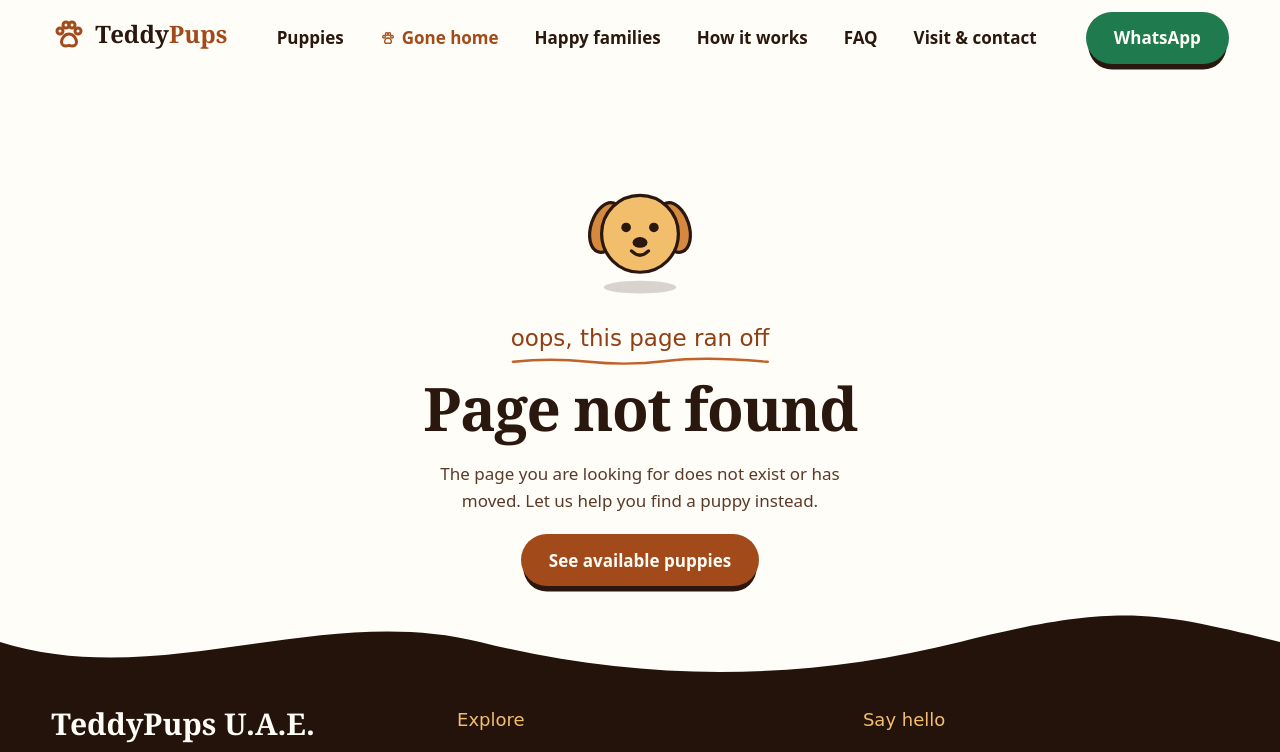
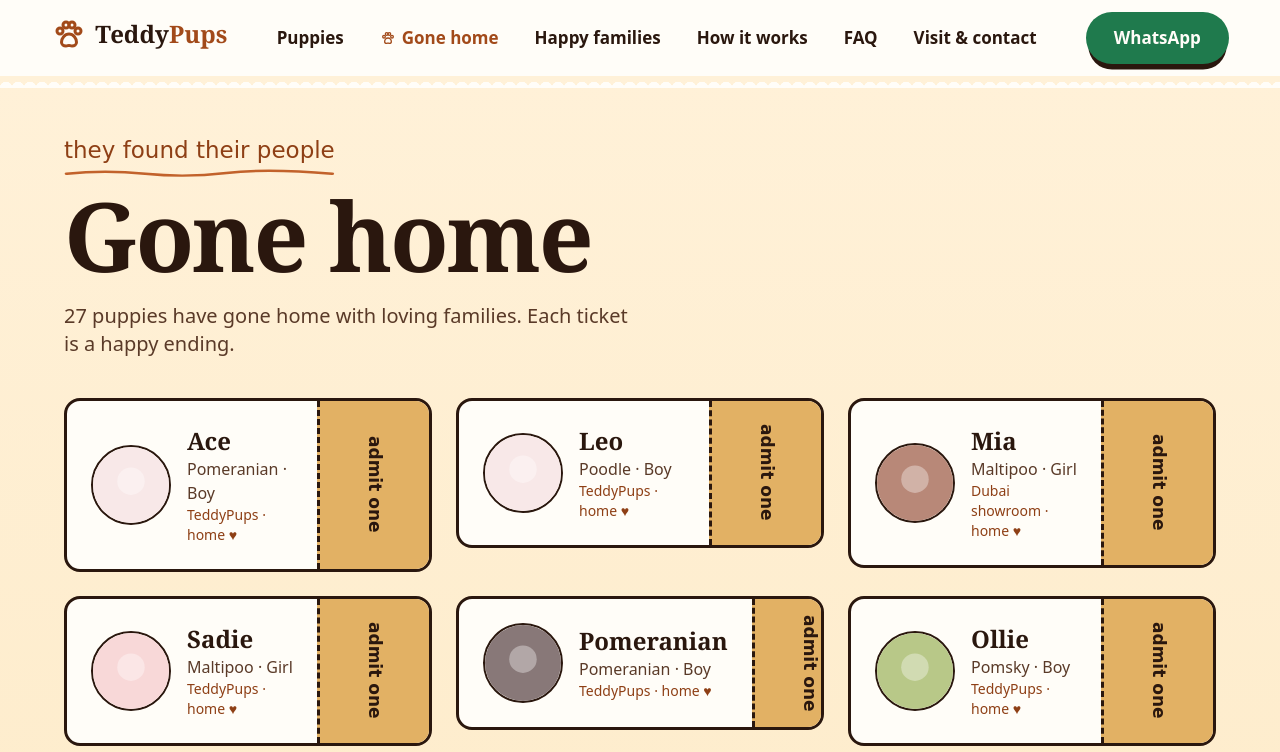
Before and after one commit to HackyCoder0951/puppies-at-home, a Next.js app in the folder app/: page /gone-home in a window 1280 px wide. Before the commit this address had no page. Shown: the top 752 px of the page. Built offline with nearby package versions, Linux system fonts and the light colour scheme; no server answers; a web font is replaced by a local one.

Commit message:
feat(catalog): add gone-home ticket page

```diff
--- /dev/null
+++ b/app/src/app/(site)/gone-home/page.tsx
@@ -0,0 +1,11 @@
+import type { Metadata } from 'next';
+import { GoneHomeView } from '@modules/catalog';
+import { getContainer } from '@composition';
+
+export const metadata: Metadata = { title: 'Gone home', description: 'Puppies that have found their forever families.' };
+
+export default async function GoneHomePage() {
+  const { catalog, content } = getContainer();
+  const [puppies, settings] = await Promise.all([catalog.listGoneHome(), content.getSettings()]);
+  return <GoneHomeView puppies={puppies} whatsappUrl={settings.whatsappHref} />;
+}
--- a/app/src/modules/catalog/index.ts
+++ b/app/src/modules/catalog/index.ts
@@ -6,4 +6,4 @@ export { moduleDefinition } from './module.config';
 export type { Puppy, Media, Sex, PuppyFilter, FacetOption } from './domain';
 export { SEX_LABEL, cover, slugify, isEmptyFilter, parseFilter } from './domain';
 export type { Catalog, PuppyListing, PuppyDetail, PuppyRepository } from './application';
-export { PuppiesView, PuppyDetailView } from './presentation';
+export { PuppiesView, PuppyDetailView, GoneHomeView } from './presentation';
--- /dev/null
+++ b/app/src/modules/catalog/presentation/GoneHomeView.tsx
@@ -0,0 +1,43 @@
+import Link from 'next/link';
+import { paths } from '@nav';
+import { Button, Container, Kicker, PlaceholderImage, TicketShape } from '@shared/ui';
+import { SEX_LABEL, cover, type Puppy } from '../domain';
+
+function Ticket({ p }: { p: Puppy }) {
+  const img = cover(p);
+  return (
+    <li className="list-none">
+      <Link href={paths.puppy(p.slug)} className="block no-underline">
+        <TicketShape stub={<span className="[writing-mode:vertical-rl]">admit one</span>} className="transition-transform duration-300 hover:-rotate-1">
+          <div className="flex items-center gap-4">
+            <span className="block size-20 shrink-0 overflow-hidden rounded-full border-2 border-cocoa">
+              {img && <PlaceholderImage width={img.width} height={img.height} color={img.color} alt={img.alt} className="size-full" />}
+            </span>
+            <span>
+              <span className="block font-[family-name:var(--font-display)] text-2xl font-extrabold text-cocoa">{p.name}</span>
+              <span className="block text-base">{p.breed} · {SEX_LABEL[p.sex]}</span>
+              <span className="block text-sm text-toffee-ink">{p.source ?? 'TeddyPups'} · home ♥</span>
+            </span>
+          </div>
+        </TicketShape>
+      </Link>
+    </li>
+  );
+}
+
+export function GoneHomeView({ puppies, whatsappUrl }: { puppies: readonly Puppy[]; whatsappUrl: string }) {
+  return (
+    <main id="main" style={{ background: 'var(--scene-2)' }}>
+      <Container className="py-14">
+        <Kicker>they found their people</Kicker>
+        <h1 className="mt-4 text-5xl md:text-8xl">Gone home</h1>
+        <p className="mt-4 max-w-xl text-xl">{puppies.length} puppies have gone home with loving families. Each ticket is a happy ending.</p>
+        <ul className="m-0 mt-10 grid gap-6 p-0 md:grid-cols-2 xl:grid-cols-3">{puppies.map((p) => <Ticket key={p.slug} p={p} />)}</ul>
+        <div className="mt-12 flex flex-wrap gap-3">
+          <Button href={paths.puppies()}>See available puppies</Button>
+          <Button href={whatsappUrl} variant="whatsapp" target="_blank" rel="noopener noreferrer">Ask for a puppy like these</Button>
+        </div>
+      </Container>
+    </main>
+  );
+}
--- a/app/src/modules/catalog/presentation/PuppiesView.tsx
+++ b/app/src/modules/catalog/presentation/PuppiesView.tsx
@@ -14,7 +14,7 @@ export function PuppiesView({ listing, filter, whatsappUrl }: { listing: PuppyLi
         <div className="flex items-center justify-between gap-6">
           <div>
             <Kicker>from Teddy&apos;s sketchbook</Kicker>
-            <h1 className="mt-4 text-5xl md:text-8xl">Puppies</h1>
+            <h1 className="mt-4 text-5xl md:text-8xl">Available puppies</h1>
             <p className="mt-4 max-w-xl text-xl">Every puppy here is waiting for a family. Pick a breed, or just have a look around.</p>
           </div>
           <Mascot className="hidden size-40 shrink-0 sm:block md:size-52" title="Teddy self-portrait" />
--- a/app/src/modules/catalog/presentation/index.ts
+++ b/app/src/modules/catalog/presentation/index.ts
@@ -1,2 +1,3 @@
 export { PuppiesView } from './PuppiesView';
 export { PuppyDetailView } from './PuppyDetailView';
+export { GoneHomeView } from './GoneHomeView';
```
Also changed, not shown: 1 other file (tests, documents, lock files or other folders).
